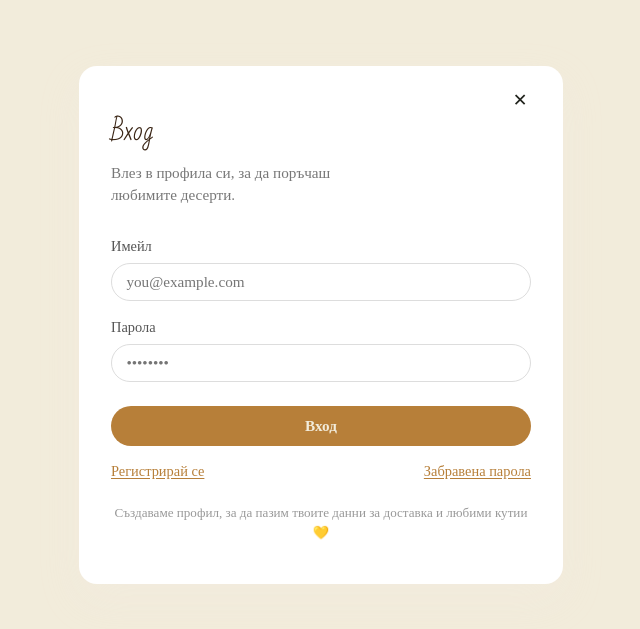
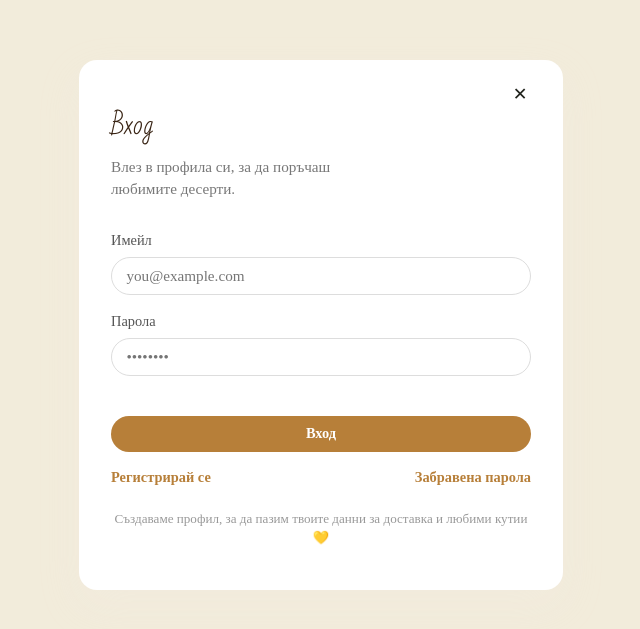
Before and after one commit to zM-ax/SoftUni-project-React, a React (Vite) app: page /login in a window 1280 px wide. Shown: the part 107-736 px from the top of the page, without its empty margins (319-959 px from the left). Built offline with nearby package versions, Linux system fonts and the light colour scheme; a web font is replaced by a local one.

Commit message:
Extract reusable AppButton

```diff
--- /dev/null
+++ b/src/components/AppButton.tsx
@@ -0,0 +1,96 @@
+import styled, { css } from "styled-components";
+
+type ButtonVariant = "primary" | "text" | "secondary" | "ghost";
+
+interface AppButtonProps {
+  variant?: ButtonVariant;
+  fullWidth?: boolean;
+  marginTop?: string;
+}
+
+const BaseButton = styled.button<AppButtonProps>`
+  border: none;
+  cursor: pointer;
+  font-family: ${({ theme }) => theme.fonts.body};
+  font-weight: 600;
+  transition: background 0.15s ease, color 0.15s ease, transform 0.05s ease;
+  border-radius: 999px;
+  margin-top: ${({ marginTop }) => marginTop};
+
+  ${({ fullWidth }) =>
+    fullWidth &&
+    css`
+      width: 100%;
+      display: block;
+
+    `}
+
+  &:active {
+    transform: translateY(1px);
+  }
+
+  &:disabled {
+    opacity: 0.6;
+    cursor: default;
+    transform: none;
+  }
+
+  /* PRIMARY BUTTON */
+  ${({ variant: variant = "primary", theme }) =>
+    variant === "primary" &&
+    css`
+      padding: 0.6rem 1.4rem;
+      background: ${theme.colors.primary};
+      color: #fff;
+      font-size: 0.9rem;
+
+      &:hover {
+        background: ${theme.colors.primaryDark};
+      }
+    `}
+
+  /* TEXT BUTTON (links below Login/Registration) */
+  ${({ variant: variant, theme }) =>
+    variant === "text" &&
+    css`
+      padding: 0;
+      border: none;
+      font-size: 0.9rem;
+      background: none;
+      color: ${theme.colors.primary};
+
+      &:hover {
+        color: ${theme.colors.primaryDark};
+      }
+    `}
+
+  /* SECONDARY BUTTON */
+  ${({ variant: variant, theme }) =>
+    variant === "secondary" &&
+    css`
+      padding: 0.6rem 1.4rem;
+      background: transparent;
+      border: 2px solid ${theme.colors.primary};
+      color: ${theme.colors.primary};
+
+      &:hover {
+        background: ${theme.colors.primary};
+        color: #fff;
+      }
+    `}
+
+  /* GHOST BUTTON */
+  ${({ variant: variant }) =>
+    variant === "ghost" &&
+    css`
+      padding: 0.3rem 0.8rem;
+      background: transparent;
+      color: inherit;
+
+      &:hover {
+        background: rgba(0, 0, 0, 0.04);
+      }
+    `}
+`;
+
+export const AppButton = BaseButton;
--- a/src/navigation/AppRoutes.tsx
+++ b/src/navigation/AppRoutes.tsx
@@ -28,7 +28,7 @@ const AppRoutes = () => (
       <Route path="/cart" element={<CartPage />} />
     </Route>
 
-    {/* Auth layout */}
+    {/* Authentication layout */}
     <Route element={<AuthLayout />}>
       <Route path="/login" element={<LoginPage />} />
       <Route path="/register" element={<RegisterPage />} />
--- a/src/pages/Authentication/ForgottenPasswordPage/ForgottenPasswordPage.tsx
+++ b/src/pages/Authentication/ForgottenPasswordPage/ForgottenPasswordPage.tsx
@@ -1,6 +1,7 @@
 import type { FormEvent } from "react";
 import { useNavigate } from "react-router-dom";
 import styled from "styled-components";
+import { AppButton } from "../../../components/AppButton";
 
 const Card = styled.div`
   position: relative;
@@ -78,28 +79,6 @@ const Input = styled.input`
   }
 `;
 
-const PrimaryButton = styled.button`
-  margin-top: 0.5rem;
-  border-radius: 999px;
-  border: none;
-  padding: 0.7rem 1rem;
-  font-size: 0.95rem;
-  font-weight: 600;
-  cursor: pointer;
-  background: ${({ theme }) => theme.colors.primary};
-  color: #fff;
-  font-family: ${({ theme }) => theme.fonts.body};
-  transition: background 0.15s ease, transform 0.05s ease;
-
-  &:hover {
-    background: ${({ theme }) => theme.colors.primaryDark};
-  }
-
-  &:active {
-    transform: translateY(1px);
-  }
-`;
-
 const HelperRow = styled.div`
   display: flex;
   justify-content: space-between;
@@ -110,22 +89,6 @@ const HelperRow = styled.div`
   @media ${({ theme }) => theme.devices.mobile} {
     flex-direction: column;
     align-items: flex-start;
-  }
-`;
-
-const TextButton = styled.button`
-  border: none;
-  background: none;
-  padding: 0;
-  font-size: 0.9rem;
-  cursor: pointer;
-  color: ${({ theme }) => theme.colors.primary};
-  text-decoration: underline;
-  text-underline-offset: 2px;
-  font-family: ${({ theme }) => theme.fonts.body};
-
-  &:hover {
-    color: ${({ theme }) => theme.colors.primaryDark};
   }
 `;
 
@@ -171,18 +134,16 @@ const ForgottenPasswordPage = () => {
           />
         </Field>
 
-        <PrimaryButton type="submit">
-          Изпрати линк за нова парола
-        </PrimaryButton>
+        <AppButton fullWidth>Изпрати линк за нова парола</AppButton>
       </Form>
 
       <HelperRow>
-        <TextButton type="button" onClick={() => navigate("/login")}>
+        <AppButton variant="text" onClick={() => navigate("/login")}>
           Спомни си паролата? Вход
-        </TextButton>
-        <TextButton type="button" onClick={() => navigate("/register")}>
+        </AppButton>
+        <AppButton variant="text" onClick={() => navigate("/register")}>
           Нямаш профил? Регистрирай се
-        </TextButton>
+        </AppButton>
       </HelperRow>
 
       <SmallNote>
--- a/src/pages/Authentication/LoginPage/LoginPage.tsx
+++ b/src/pages/Authentication/LoginPage/LoginPage.tsx
@@ -1,6 +1,7 @@
 import type { FormEvent } from "react";
 import { useNavigate } from "react-router-dom";
 import styled from "styled-components";
+import { AppButton } from "../../../components/AppButton";
 
 const Card = styled.div`
   position: relative;
@@ -78,28 +79,6 @@ const Input = styled.input`
   }
 `;
 
-const PrimaryButton = styled.button`
-  margin-top: 0.5rem;
-  border-radius: 999px;
-  border: none;
-  padding: 0.7rem 1rem;
-  font-size: 0.95rem;
-  font-weight: 600;
-  cursor: pointer;
-  background: ${({ theme }) => theme.colors.primary};
-  color: ${({ theme }) => theme.colors.authBg};
-  font-family: ${({ theme }) => theme.fonts.body};
-  transition: background 0.15s ease, transform 0.05s ease;
-
-  &:hover {
-    background: ${({ theme }) => theme.colors.authBg};
-  }
-
-  &:active {
-    transform: translateY(1px);
-  }
-`;
-
 const HelperRow = styled.div`
   display: flex;
   justify-content: space-between;
@@ -110,22 +89,6 @@ const HelperRow = styled.div`
   @media ${({ theme }) => theme.devices.mobile} {
     flex-direction: column;
     align-items: flex-start;
-  }
-`;
-
-const TextButton = styled.button`
-  border: none;
-  background: none;
-  padding: 0;
-  font-size: 0.9rem;
-  cursor: pointer;
-  color: ${({ theme }) => theme.colors.primary};
-  text-decoration: underline;
-  text-underline-offset: 2px;
-  font-family: ${({ theme }) => theme.fonts.body};
-
-  &:hover {
-    color: ${({ theme }) => theme.colors.primaryDark};
   }
 `;
 
@@ -142,6 +105,8 @@ const LoginPage = () => {
 
   const handleSubmit = (e: FormEvent) => {
     e.preventDefault();
+
+    console.log('clicked')
     // TODO: login logic here (call API, set token, redirect, etc.)
   };
 
@@ -181,19 +146,19 @@ const LoginPage = () => {
           />
         </Field>
 
-        <PrimaryButton type="submit">Вход</PrimaryButton>
+        <AppButton fullWidth marginTop="1.5rem">Вход</AppButton>
       </Form>
 
       <HelperRow>
-        <TextButton type="button" onClick={() => navigate("/register")}>
+        <AppButton variant="text" onClick={() => navigate("/register")}>
           Регистрирай се
-        </TextButton>
-        <TextButton
-          type="button"
+        </AppButton>
+        <AppButton
+          variant="text"
           onClick={() => navigate("/forgotten-password")}
         >
           Забравена парола
-        </TextButton>
+        </AppButton>
       </HelperRow>
 
       <SmallNote>
--- a/src/pages/Authentication/RegistrationPage/RegistrationPage.tsx
+++ b/src/pages/Authentication/RegistrationPage/RegistrationPage.tsx
@@ -1,6 +1,7 @@
 import type { FormEvent } from "react";
 import { useNavigate } from "react-router-dom";
 import styled from "styled-components";
+import { AppButton } from "../../../components/AppButton";
 
 const Card = styled.div`
   position: relative;
@@ -78,28 +79,6 @@ const Input = styled.input`
   }
 `;
 
-const PrimaryButton = styled.button`
-  margin-top: 0.5rem;
-  border-radius: 999px;
-  border: none;
-  padding: 0.7rem 1rem;
-  font-size: 0.95rem;
-  font-weight: 600;
-  cursor: pointer;
-  background: ${({ theme }) => theme.colors.primary};
-  color: #fff;
-  font-family: ${({ theme }) => theme.fonts.body};
-  transition: background 0.15s ease, transform 0.05s ease;
-
-  &:hover {
-    background: ${({ theme }) => theme.colors.primaryDark};
-  }
-
-  &:active {
-    transform: translateY(1px);
-  }
-`;
-
 const HelperRow = styled.div`
   display: flex;
   justify-content: space-between;
@@ -110,22 +89,6 @@ const HelperRow = styled.div`
   @media ${({ theme }) => theme.devices.mobile} {
     flex-direction: column;
     align-items: flex-start;
-  }
-`;
-
-const TextButton = styled.button`
-  border: none;
-  background: none;
-  padding: 0;
-  font-size: 0.9rem;
-  cursor: pointer;
-  color: ${({ theme }) => theme.colors.primary};
-  text-decoration: underline;
-  text-underline-offset: 2px;
-  font-family: ${({ theme }) => theme.fonts.body};
-
-  &:hover {
-    color: ${({ theme }) => theme.colors.primaryDark};
   }
 `;
 
@@ -196,16 +159,16 @@ const RegisterPage = () => {
           />
         </Field>
 
-        <PrimaryButton type="submit">Създай профил</PrimaryButton>
+        <AppButton fullWidth marginTop="1.5rem">Създай профил</AppButton>
       </Form>
 
       <HelperRow>
         <span style={{ fontSize: "0.9rem", color: "#777" }}>
           Вече имаш профил?
         </span>
-        <TextButton type="button" onClick={() => navigate("/login")}>
+        <AppButton variant="text" onClick={() => navigate("/login")}>
           Влез тук
-        </TextButton>
+        </AppButton>
       </HelperRow>
 
       <SmallNote>
--- a/src/pages/FAQ/AskQuestionSection.tsx
+++ b/src/pages/FAQ/AskQuestionSection.tsx
@@ -2,6 +2,7 @@ import type { FormEvent } from "react";
 import React, { useState } from "react";
 import styled from "styled-components";
 import type { AskQuestionValues } from "./types";
+import { AppButton } from "../../components/AppButton";
 
 const Wrapper = styled.section`
   margin: 2.5rem auto 0;
@@ -101,27 +102,6 @@ const SubmitRow = styled.div`
   margin-top: 0.4rem;
 `;
 
-const SubmitButton = styled.button`
-  border-radius: 999px;
-  border: none;
-  padding: 0.6rem 1.4rem;
-  font-size: 0.9rem;
-  font-weight: 600;
-  cursor: pointer;
-  background: ${({ theme }) => theme.colors.primary};
-  color: #fff;
-  font-family: ${({ theme }) => theme.fonts.body};
-  transition: background 0.15s ease, transform 0.05s ease;
-
-  &:hover {
-    background: ${({ theme }) => theme.colors.primaryDark};
-  }
-
-  &:active {
-    transform: translateY(1px);
-  }
-`;
-
 const ErrorText = styled.div`
   font-size: 0.8rem;
   color: #d9534f;
@@ -150,7 +130,7 @@ const AskQuestionSection = () => {
 
   const submitHandler = (e: FormEvent) => {
     e.preventDefault();
-    console.log(values)
+    console.log(values);
     // TODO: send mail / save to backend / show notification
   };
 
@@ -208,7 +188,7 @@ const AskQuestionSection = () => {
           </Field>
 
           <SubmitRow>
-            <SubmitButton type="submit">Изпрати въпроса</SubmitButton>
+            <AppButton>Изпрати въпроса</AppButton>
           </SubmitRow>
         </Form>
 
```
